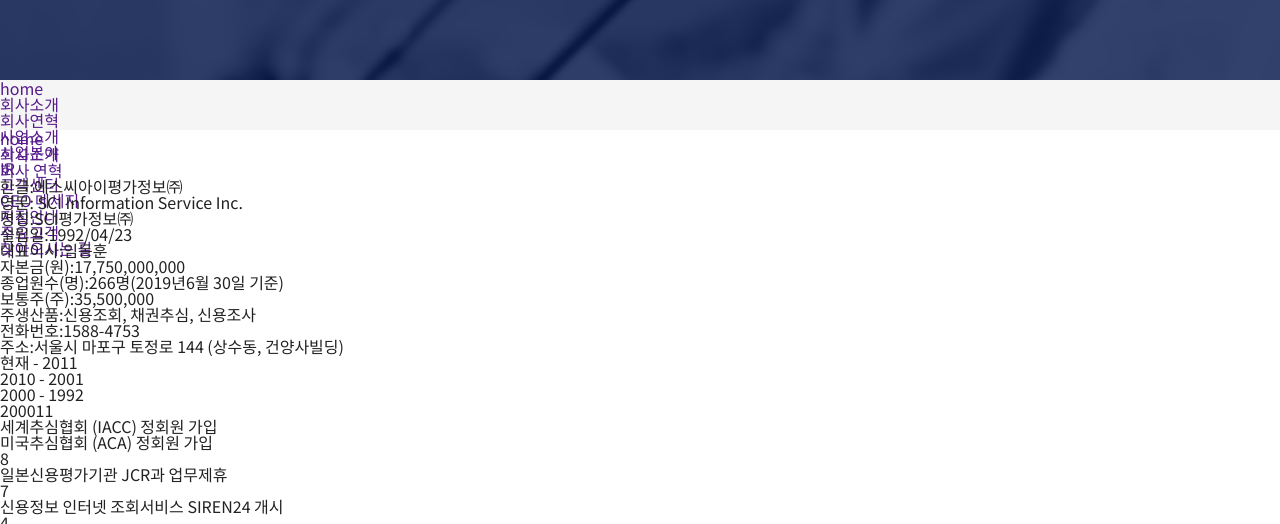
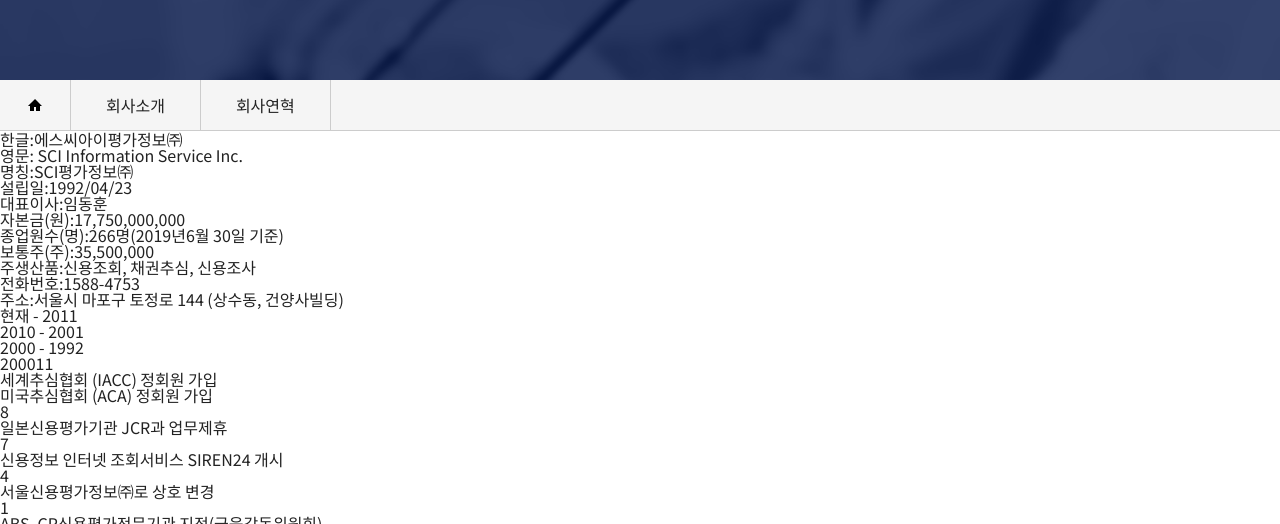
Before and after one commit to hidepick/study, a plain HTML site: page sci/html/sci_history.html in a window 1280 px wide. Shown: the part 275-799 px from the top of the page. Drawn offline with Linux system fonts and the light colour scheme.

Commit message:
history진행중

```diff
--- a/sci/css/style.css
+++ b/sci/css/style.css
@@ -40,7 +40,34 @@
     padding: 100px 0;
     background: url(../images/bg_01.png) 50% 0 / cover no-repeat;
 }
-main .navi{
+main .sub_navi{
+    display: flex;
+    align-items: center;
     height:50px;
     background: #f5f5f5;
+    border-bottom:1px solid #ccc ;
 }
+main .sub_navi a{
+    display: block;
+    padding:17px 35px;
+    color:#222;
+}
+
+main .sub_navi strong{
+    background: url(../images/ico_home.png)50% no-repeat;
+    font-size: 0px;
+    border-right:1px solid #ccc ;
+}
+main .sub_navi strong a{
+    display: block;
+    padding:25px 35px;
+}
+main .sub_navi ol{
+    display: flex;
+}
+main .sub_navi ol li{
+    border-right:1px solid #ccc ;
+}
+main .sub_navi div{
+    display: none;
+}
--- a/sci/html/sci_history.html
+++ b/sci/html/sci_history.html
@@ -73,12 +73,12 @@
         <section>
             <main>
                 <h1>채용안내</h1>
-                <div class="navi">
+                <div class="sub_navi">
                     <strong><a href="">home</a></strong>
-                    <ul>
+                    <ol>
                         <li><a href="">회사소개</a></li>
                         <li><a href="">회사연혁</a></li>
-                    </ul>
+                    </ol>
                     <div>
                         <ul>
                             <li><a href="">사업소개</a></li>
@@ -95,15 +95,6 @@
                     </div>
                 </div>
             </main>
-            <div>
-                <div><a href="">home</a></div>
-                <div>
-                    <ul>
-                        <li><a href="">회사소개</a></li>
-                        <li><a href="">회사 연혁</a></li>
-                    </ul>
-                </div>
-            </div>
             <div class="contents">
                 <div>
                     <div>
```
